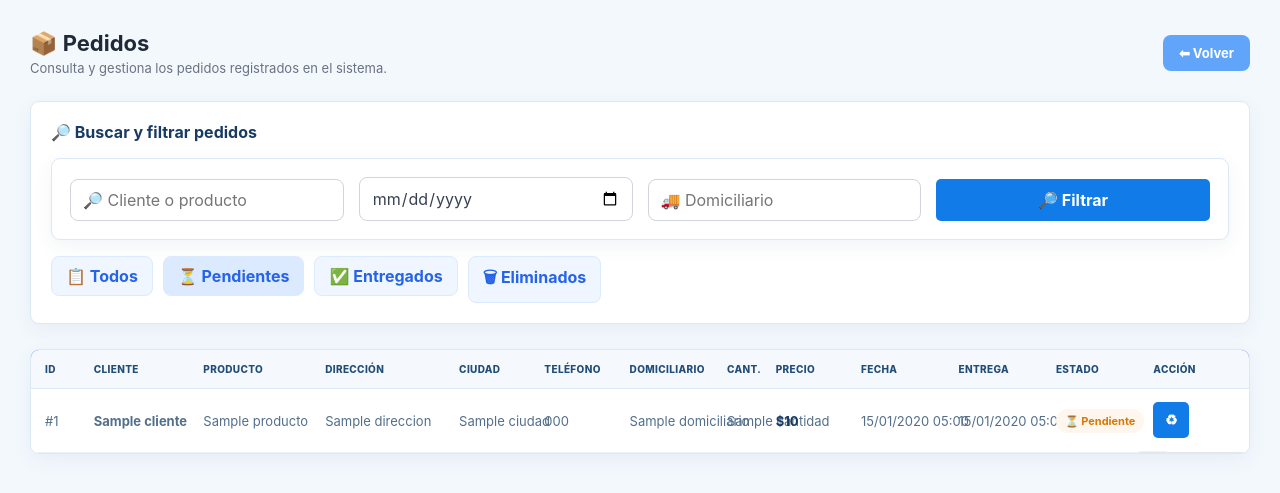
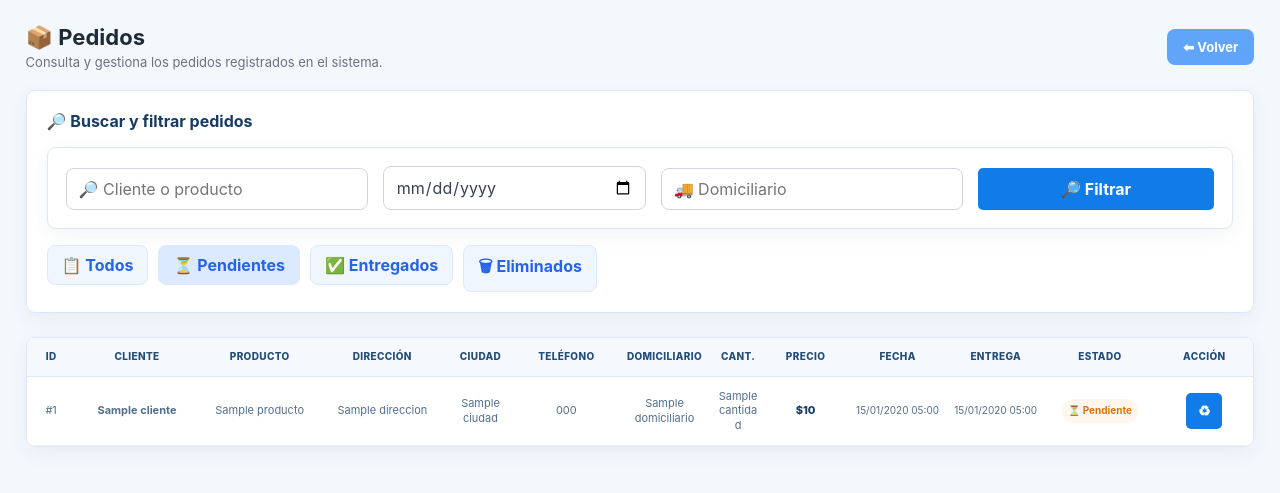
Before and after one commit to fspa11997/sistema-pedidos, a Flask app: page /pedidos in a window 1280 px wide. Shown: the top 493 px of the page. Run offline with Flask 3, Linux system fonts and the light colour scheme; the visitor is signed in with stand-in values (Sample User, id 1); a database or web service that is not in the repository returns one stand-in record (values such as "Sample title"); some libraries are stand-ins or nearby versions.

Commit message:
Actualizar

```diff
--- a/templates/pedidos.html
+++ b/templates/pedidos.html
@@ -17,10 +17,10 @@
             font-family: Arial, sans-serif;
             background: #f4f6f9;
             margin: 0;
-            padding: 30px;
-            color: #333;
+            padding: 28px;
+            color: #173b63;
         }
-        .container { width:100%; max-width:none; margin:0 auto; }
+        .container { width:100%; max-width: 1800px; margin:0 auto; }
         .header {
             display: flex;
             justify-content: space-between;
@@ -43,12 +43,12 @@
         }
         .btn-back:hover { background: #3b82f6; }
         .card {
-            background: white;
+            background: #fff;
             padding: 20px;
             border-radius: 12px;
-            margin-bottom: 25px;
-            box-shadow: 0 2px 10px rgba(0,0,0,.08);
-            border: 1px solid #e5e7eb;
+            margin: 0 auto 24px;
+            box-shadow: 0 5px 18px rgba(16,47,80,.06);
+            border: 1px solid #dce8f3;
         }
         .card-title { margin: 0 0 16px; color: #1f2937; font-size: 16px; }
         .filters {
@@ -94,39 +94,58 @@
         }
         .filter-tab:hover, .filter-tab.active { background:#dbeafe; }
         .table-container {
-            background: white;
+            width: 100%;
+            background: #fff;
             border-radius: 12px;
-            overflow: auto;
-            box-shadow: 0 2px 10px rgba(0,0,0,.08);
-            border: 1px solid #e5e7eb;
+            overflow-x: auto;
+            box-shadow: 0 5px 18px rgba(16,47,80,.07);
+            border: 1px solid #dce8f3;
+            margin: 0 auto;
         }
-        /* En PC, repartir las 13 columnas dentro del ancho disponible. */
-        table { width:100%; min-width:0; table-layout:fixed; border-collapse:collapse; }
-        th, td { padding:8px 5px; text-align:left; white-space:normal; overflow-wrap:anywhere; word-break:normal; }
-        th { font-size:10px; letter-spacing:0; }
-        td { font-size:11px; }
-        th:nth-child(1), td:nth-child(1) { width:4%; }
-        th:nth-child(2), td:nth-child(2) { width:9%; }
-        th:nth-child(3), td:nth-child(3) { width:10%; }
-        th:nth-child(4), td:nth-child(4) { width:11%; }
-        th:nth-child(5), td:nth-child(5) { width:7%; }
-        th:nth-child(6), td:nth-child(6) { width:7%; }
-        th:nth-child(7), td:nth-child(7) { width:8%; }
-        th:nth-child(8), td:nth-child(8) { width:4%; }
-        th:nth-child(9), td:nth-child(9) { width:7%; }
-        th:nth-child(10), td:nth-child(10) { width:8%; }
-        th:nth-child(11), td:nth-child(11) { width:8%; }
-        th:nth-child(12), td:nth-child(12) { width:8%; }
-        th:nth-child(13), td:nth-child(13) { width:9%; }
-        .acciones { display:flex; flex-wrap:wrap; gap:4px; align-items:center; }
-        .acciones button { padding:9px 11px; min-width:36px; min-height:36px; font-size:14px; line-height:1.2; }
-        thead { background: #2563eb; color: white; }
-        th, td { padding: 13px 14px; text-align: left; white-space: nowrap; }
-        th { font-size: 12px; letter-spacing: .2px; }
-        td { font-size: 13px; }
-        tbody tr { border-bottom: 1px solid #e5e7eb; }
-        tbody tr:hover { background: #f9fafb; }
-        .total { font-weight: bold; color: #1f2937; }
+        table {
+            width: 100%;
+            min-width: 0;
+            table-layout: fixed;
+            border-collapse: separate;
+            border-spacing: 0;
+        }
+        thead { background: #edf5ff; color: #173b63; }
+        th, td {
+            padding: 12px 7px;
+            text-align: center;
+            vertical-align: middle;
+            white-space: normal;
+            overflow-wrap: anywhere;
+            word-break: normal;
+            line-height: 1.4;
+            border-bottom: 1px solid #e6eef7;
+        }
+        th {
+            font-size: 10px;
+            font-weight: 800;
+            letter-spacing: .35px;
+            text-transform: uppercase;
+        }
+        td { font-size: 11px; color: #35516f; }
+        th:nth-child(1), td:nth-child(1) { width: 4%; }
+        th:nth-child(2), td:nth-child(2) { width: 9%; }
+        th:nth-child(3), td:nth-child(3) { width: 10%; }
+        th:nth-child(4), td:nth-child(4) { width: 10%; }
+        th:nth-child(5), td:nth-child(5) { width: 6%; }
+        th:nth-child(6), td:nth-child(6) { width: 7%; }
+        th:nth-child(7), td:nth-child(7) { width: 8%; }
+        th:nth-child(8), td:nth-child(8) { width: 4%; }
+        th:nth-child(9), td:nth-child(9) { width: 7%; }
+        th:nth-child(10), td:nth-child(10) { width: 8%; }
+        th:nth-child(11), td:nth-child(11) { width: 8%; }
+        th:nth-child(12), td:nth-child(12) { width: 9%; }
+        th:nth-child(13), td:nth-child(13) { width: 10%; }
+        tbody tr { transition: background .15s ease; }
+        tbody tr:hover { background: #f6faff; }
+        tbody tr:last-child td { border-bottom: 0; }
+        .acciones { display:flex; flex-wrap:wrap; gap:6px; align-items:center; justify-content:center; }
+        .acciones form { margin:0; }
+        .acciones button { min-width:38px; min-height:38px; padding:9px 11px; font-size:15px; line-height:1; border-radius:9px; }
         .btn-view, .btn-edit, .btn-history, .btn-pay, .btn-green, .btn-red, .btn-blue {
             color: white; border: none; padding: 8px 12px; border-radius: 8px; cursor:pointer; font-weight:700;
             text-decoration:none; display:inline-block; font-size:13px;
@@ -140,7 +159,6 @@
         .btn-pay:hover, .btn-green:hover { background:#059669; }
         .btn-red { background:#ef4444; }
         .btn-red:hover { background:#dc2626; }
-        .acciones { display:flex; gap:7px; align-items:center; }
         .acciones form { margin:0; }
         .badge { display:inline-flex; align-items:center; gap:4px; padding:5px 9px; border-radius:999px; font-size:11px; font-weight:700; }
         .badge-pendiente { background:#fff7ed; color:#d97706; }
@@ -170,10 +188,59 @@
             .filters { grid-template-columns:1fr; }
             .filter-tabs { display:grid; grid-template-columns:1fr 1fr; }
             .filter-tab { width:100%; }
-            table { min-width:0; table-layout:auto; }
-            th, td { white-space:nowrap; }
             .table-container { overflow-x:auto; }
+            table { min-width: 760px; table-layout: fixed; }
+            th, td { padding: 10px 6px; }
         }
+
+        /* Ajuste visual para escritorio al 100% de zoom */
+        body { padding: 24px clamp(16px, 2vw, 30px); }
+        .container { width: 100%; max-width: 1760px; margin-inline: auto; }
+        .header { max-width: 100%; margin-bottom: 20px; }
+        .card { padding: 20px; }
+        .filters { grid-template-columns: minmax(180px, 1.15fr) minmax(170px, 1fr) minmax(180px, 1.15fr) minmax(150px, .9fr); }
+        .table-container { overflow-x: hidden; }
+        table { width: 100%; min-width: 0; table-layout: fixed; }
+        th, td { padding: 12px 5px; text-align: center; vertical-align: middle; white-space: normal !important; overflow-wrap: anywhere; word-break: normal; line-height: 1.35; }
+        th { font-size: 10px; letter-spacing: .2px; }
+        td { font-size: 11px; }
+        /* Anchos equilibrados para las 13 columnas */
+        th:nth-child(1), td:nth-child(1) { width: 4%; }
+        th:nth-child(2), td:nth-child(2) { width: 10%; }
+        th:nth-child(3), td:nth-child(3) { width: 10%; }
+        th:nth-child(4), td:nth-child(4) { width: 10%; }
+        th:nth-child(5), td:nth-child(5) { width: 6%; }
+        th:nth-child(6), td:nth-child(6) { width: 8%; }
+        th:nth-child(7), td:nth-child(7) { width: 8%; }
+        th:nth-child(8), td:nth-child(8) { width: 4%; }
+        th:nth-child(9), td:nth-child(9) { width: 7%; }
+        th:nth-child(10), td:nth-child(10) { width: 8%; }
+        th:nth-child(11), td:nth-child(11) { width: 8%; }
+        th:nth-child(12), td:nth-child(12) { width: 9%; }
+        th:nth-child(13), td:nth-child(13) { width: 8%; }
+        td:nth-child(2) b { font-weight: 700; }
+        td.total { white-space: nowrap !important; font-weight: 800; color: #102f50; }
+        td:nth-child(10), td:nth-child(11) { font-size: 10px; }
+        .badge { max-width: 100%; justify-content: center; white-space: normal; padding: 5px 6px; font-size: 10px; }
+        td.acciones { display: table-cell; }
+        .acciones form { display: inline-flex; margin: 2px; vertical-align: middle; }
+        .acciones button, .btn-view, .btn-edit, .btn-history, .btn-pay, .btn-green, .btn-red, .btn-blue { min-width: 36px; min-height: 36px; padding: 8px; font-size: 14px; }
+        tbody tr:hover { background: #f4f8fd; }
+        @media (min-width: 701px) and (max-width: 1200px) {
+            body { padding: 18px 14px; }
+            th, td { padding: 10px 3px; }
+            th { font-size: 9px; }
+            td { font-size: 10px; }
+            td:nth-child(10), td:nth-child(11) { font-size: 9px; }
+            .badge { font-size: 9px; }
+        }
+        @media (max-width: 700px) {
+            body { padding: 16px 10px; }
+            .table-container { overflow-x: auto; }
+            table { min-width: 1050px; }
+            .filters { grid-template-columns: 1fr; }
+        }
+
 </style>
     <link rel="stylesheet" href="{{ url_for('static', filename='theme.css') }}">
     <link rel="stylesheet" href="{{ url_for('static', filename='responsive.css') }}">
```
Also changed, not shown: templates/factura.html (+21 -21 lines).
